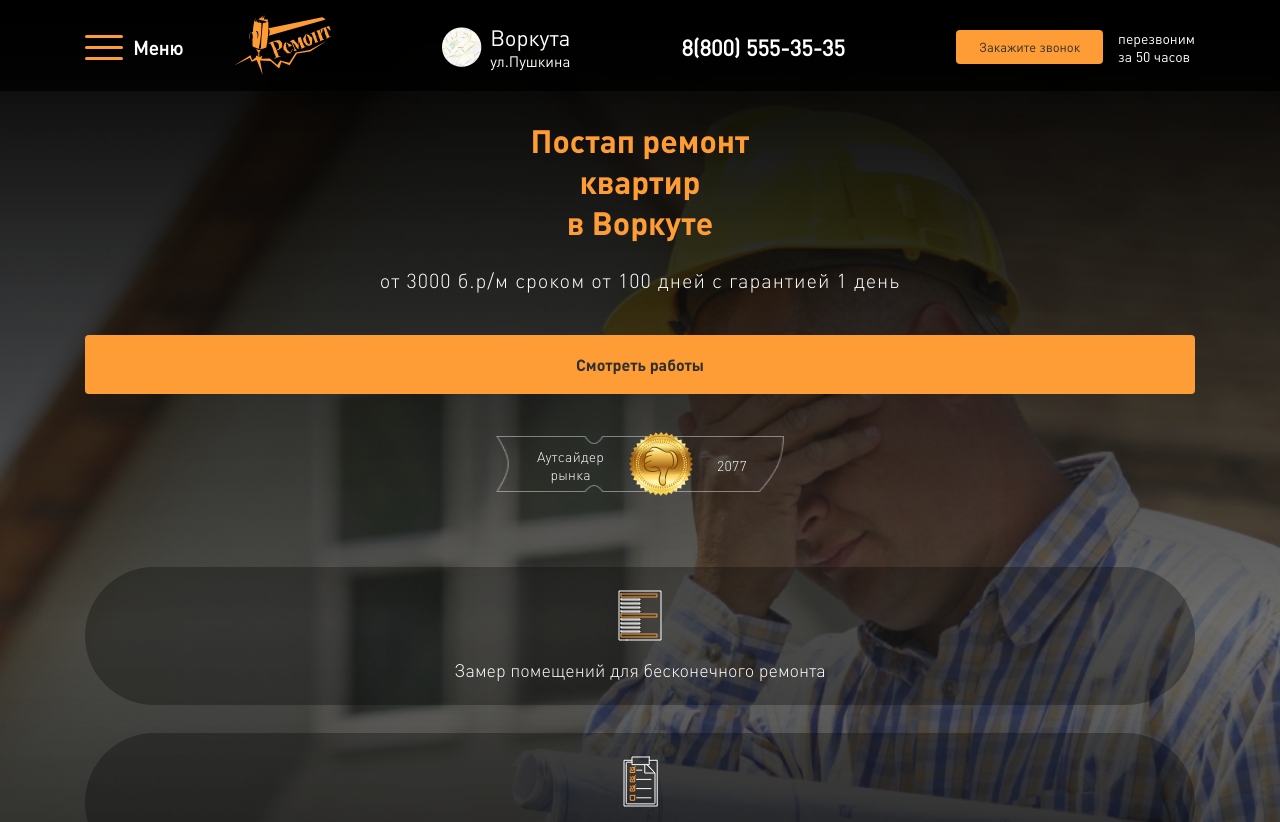
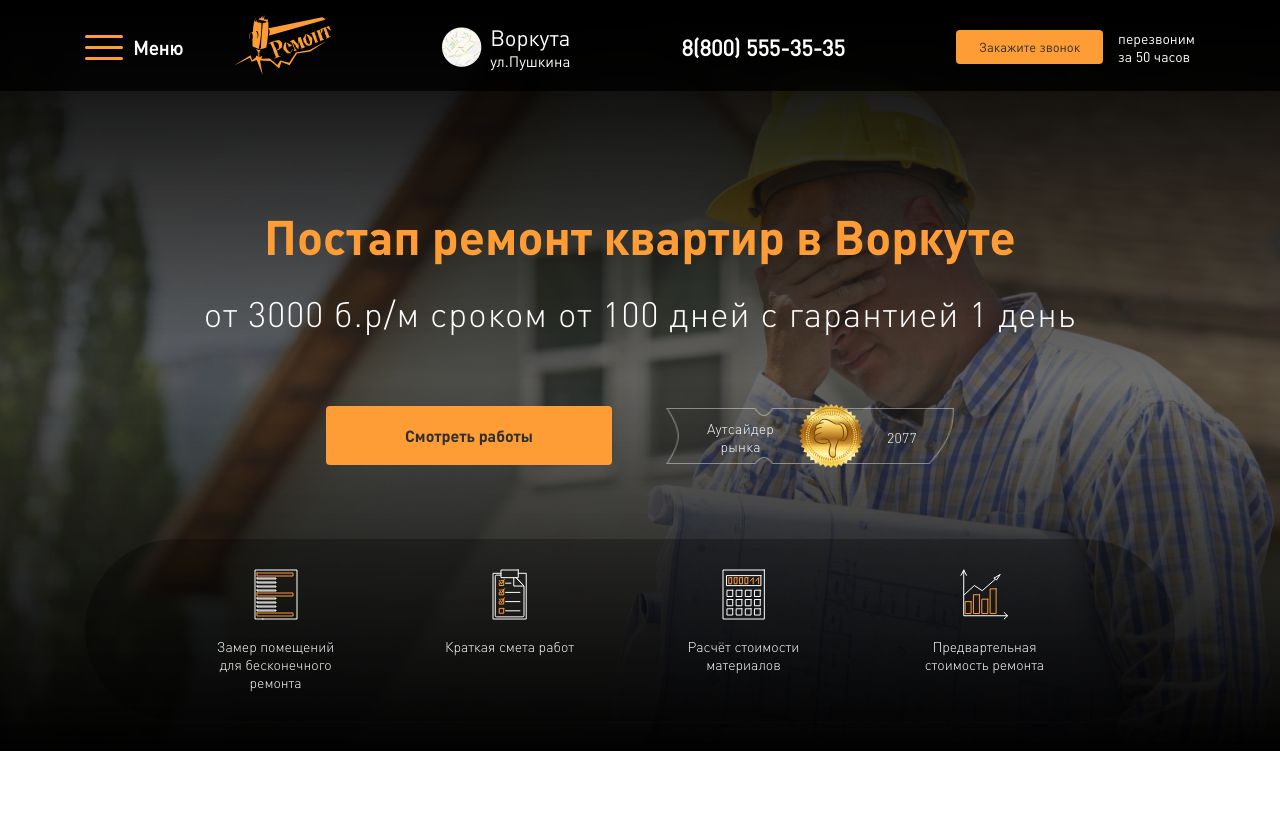
Before and after one commit to bgicode/remont, a website: page app/index.html in a window 1280 px wide. Shown: the top 822 px of the page. After the commit the page ends 800 px from the top, so only its background shows below. Drawn offline with Linux system fonts and the light colour scheme; files whose address does not match are found by name.

Commit message:
complit header

```diff
--- a/app/scss/blocks/_advanteges.scss
+++ b/app/scss/blocks/_advanteges.scss
@@ -24,3 +24,31 @@
     margin-top: 14px;
     margin-bottom: 0;
 }
+
+@media (min-width: 1025px) {
+
+    .advantages {
+        display: flex;
+        justify-content: center;
+        max-width: 1090px;
+        margin: 0;
+        padding: 30px 70px;
+        box-sizing: border-box;
+        background: rgba(0, 0, 0, 0.3);
+        border-radius: 100px;
+    }
+
+    .advantages_item {
+        max-width: 143px;
+        box-sizing: border-box;
+        background: none;
+        border-radius: 0;
+        margin: 0 auto;
+        padding: 0px 0px;
+    }
+
+    .advantages_text {
+        font-size: px-to-rem(14);
+        line-height: px-to-rem(18);
+    }
+}
--- a/app/scss/blocks/_header.scss
+++ b/app/scss/blocks/_header.scss
@@ -103,3 +103,83 @@
     margin-bottom: 0;
     padding: 0;
 }
+@media (min-resolution: 2dppx) {
+
+    .header {
+        background-image: url("../images/screen-bg-2x.jpg") ;
+    }
+
+    .header_lider {
+
+        &::after {
+            background-image: url("../images/medal-2x.png");
+            background-size: cover;
+        }
+    }
+}
+
+@media (min-width: 580px) {
+
+    .header_buttons {
+        display: flex;
+        align-items: center;
+        justify-content: center;
+        margin: 36px 0 70px;
+
+    }
+
+    .header_lider {
+        flex-basis: 288px;
+        flex-shrink: 0;
+        margin: 0;
+    }
+
+    .header_work {
+        flex-basis: 248px;
+        max-width: 248px;
+        margin-right: 54px;
+    }
+}
+
+@media (min-width: 768px) {
+
+    .header_title {
+        font-size: px-to-rem(44);
+        line-height: px-to-rem(53);
+        br {
+            display: none;
+        }
+    }
+
+    .header_subtitle{
+        font-size: px-to-rem(28);
+        line-height: px-to-rem(32);
+    }
+
+}
+
+@media (min-width: 1024px) {
+
+    .header_title {
+        font-size: px-to-rem(48);
+        line-height: px-to-rem(62);
+        padding-top: 85px;
+        margin-bottom: 12px;
+    }
+
+    .header_subtitle{
+        font-size: px-to-rem(35);
+        line-height: px-to-rem(45);
+        margin-top: 12px;
+        margin-bottom: 30px;
+    }
+
+    .header_wrap {
+        display: flex;
+        flex-direction: column;
+        justify-content: center;
+        height: calc(100% - 255px);
+
+    }
+
+}
```
Also changed, not shown: app/css/style.min.css.
